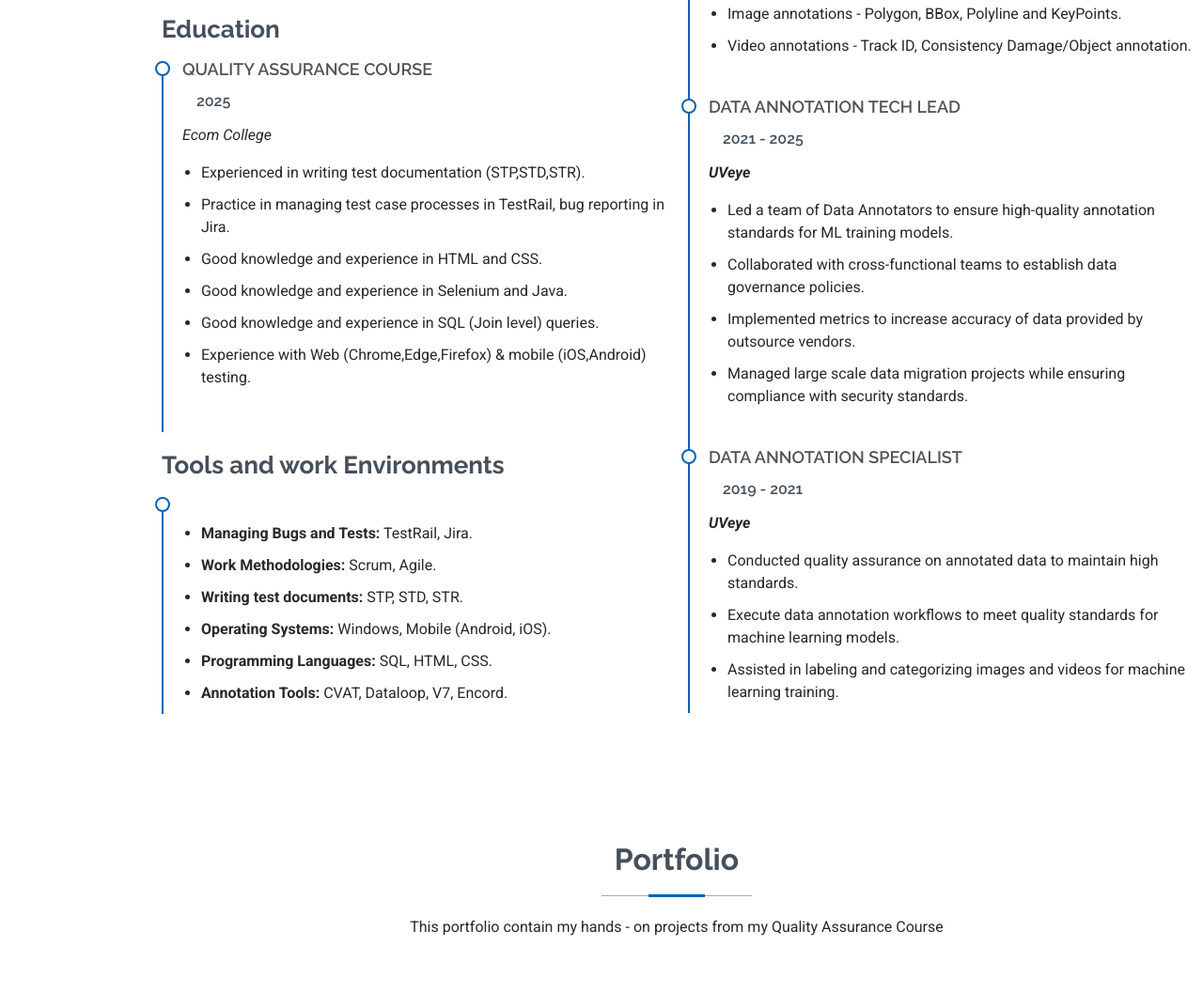
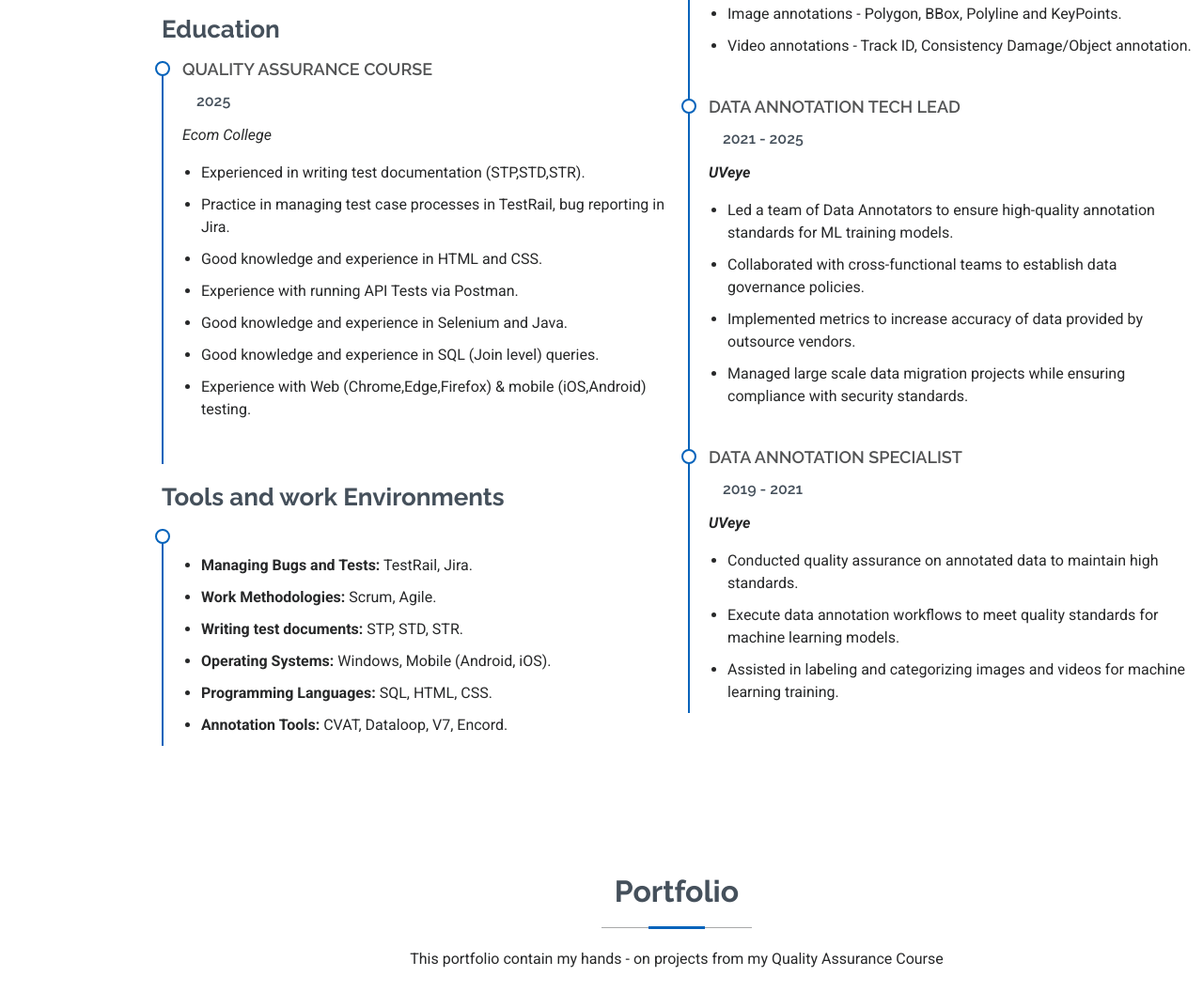
Before and after one commit to Baroth-creator/Bar-Roth-Website, a plain HTML site: page index.html in a window 1280 px wide. Shown: the part 2347-3403 px from the top of the page at 94% size. Drawn offline with Linux system fonts and the light colour scheme.

Commit message:
Update index.html

```diff
--- a/index.html
+++ b/index.html
@@ -230,6 +230,7 @@ After completing formal QA training, I am now focused on transitioning into soft
 				<li>Experienced in writing test documentation (STP,STD,STR).</li>
 				<li>Practice in managing test case processes in TestRail, bug reporting in Jira.</li>
 				<li>Good knowledge and experience in HTML and CSS.</li>
+				<li>Experience with running API Tests  via Postman.</li>
 				<li>Good knowledge and experience in Selenium and Java.</li>
 				<li>Good knowledge and experience in SQL (Join level) queries.</li>
 				<li>Experience with Web (Chrome,Edge,Firefox) & mobile (iOS,Android) testing.</li>
```
